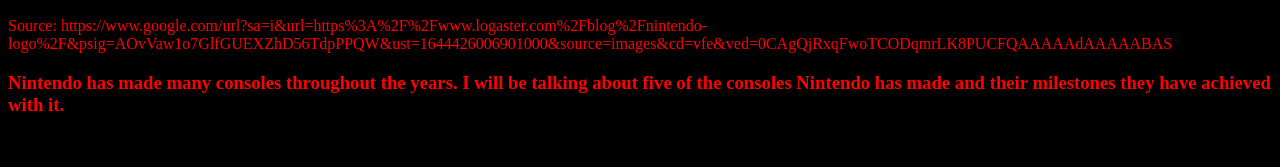
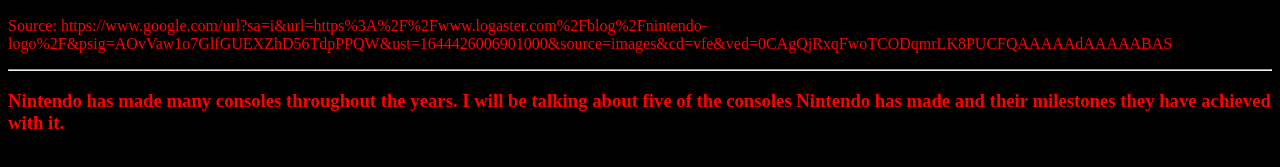
Before and after one commit to Champ1N/Coding, a plain HTML site: page index.html in a window 1280 px wide. Shown: the part 383-550 px from the top of the page. Drawn offline with Linux system fonts and the light colour scheme.

Commit message:
Update index.html

```diff
--- a/index.html
+++ b/index.html
@@ -15,6 +15,7 @@
     <h1 style=color:red>Nintendo's history of their consoles</h1>
     <img src="https://i.ytimg.com/vi/Xha2r8Icrjo/maxresdefault.jpg" width= "500px" height= "300x">
     <p style=color:red> Source: https://www.google.com/url?sa=i&url=https%3A%2F%2Fwww.logaster.com%2Fblog%2Fnintendo-logo%2F&psig=AOvVaw1o7GlfGUEXZhD56TdpPPQW&ust=1644426006901000&source=images&cd=vfe&ved=0CAgQjRxqFwoTCODqmrLK8PUCFQAAAAAdAAAAABAS</p>
+   <hr style=color:red>
     <h3 style=color:red> Nintendo has made many consoles throughout the years. I will be talking about five of the consoles Nintendo has made and their milestones they have achieved with it. </h3
 </body>
 </html>
```
